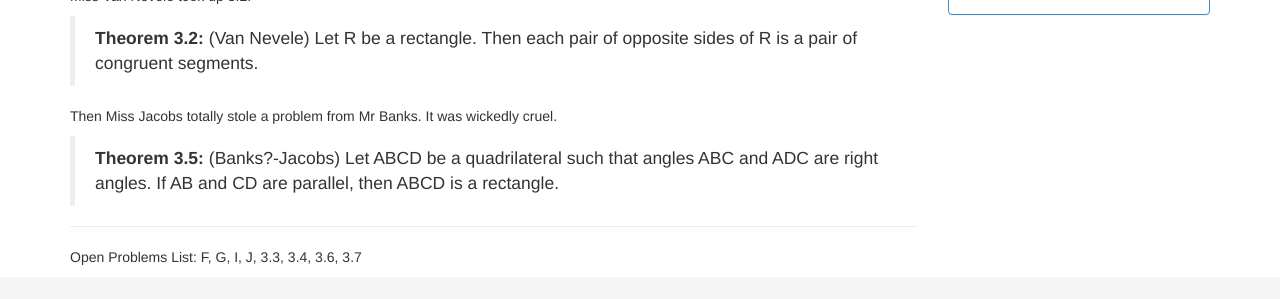
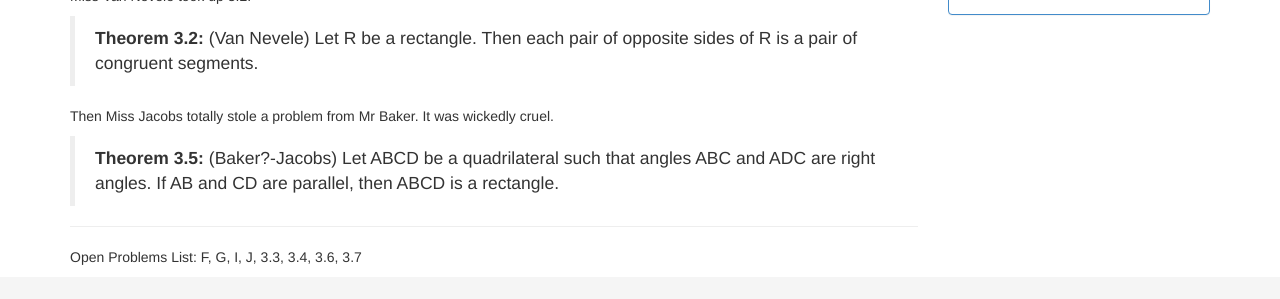
Before and after one commit to theronhitchman/euclidean-geometry, a Jekyll site: the page built from _posts/2015-02-06-ohno.md, in a window 1280 px wide and 1008 px high. Shown: the part 671-970 px from the top of the window. Built offline with Jekyll 4.4.1, drawn with Linux system fonts in a browser that asks for light colours; nearby versions of some CDN libraries.

Commit message:
Update 2015-02-06-ohno.md
correct error in mr baker's name (twice!)

```diff
--- a/_posts/2015-02-06-ohno.md
+++ b/_posts/2015-02-06-ohno.md
@@ -33,10 +33,10 @@ Miss Van Nevele took up 3.2.
 > **Theorem 3.2:** (Van Nevele) Let R be a rectangle. Then each pair of
 > opposite sides of R is a pair of congruent segments.
 
-Then Miss Jacobs totally stole a problem from Mr Banks. It was wickedly
+Then Miss Jacobs totally stole a problem from Mr Baker. It was wickedly
 cruel.
 
-> **Theorem 3.5:** (Banks?-Jacobs) Let ABCD be a quadrilateral such that
+> **Theorem 3.5:** (Baker?-Jacobs) Let ABCD be a quadrilateral such that
 > angles ABC and ADC are right angles. If AB and CD are parallel, then ABCD
 > is a rectangle.
 
```
